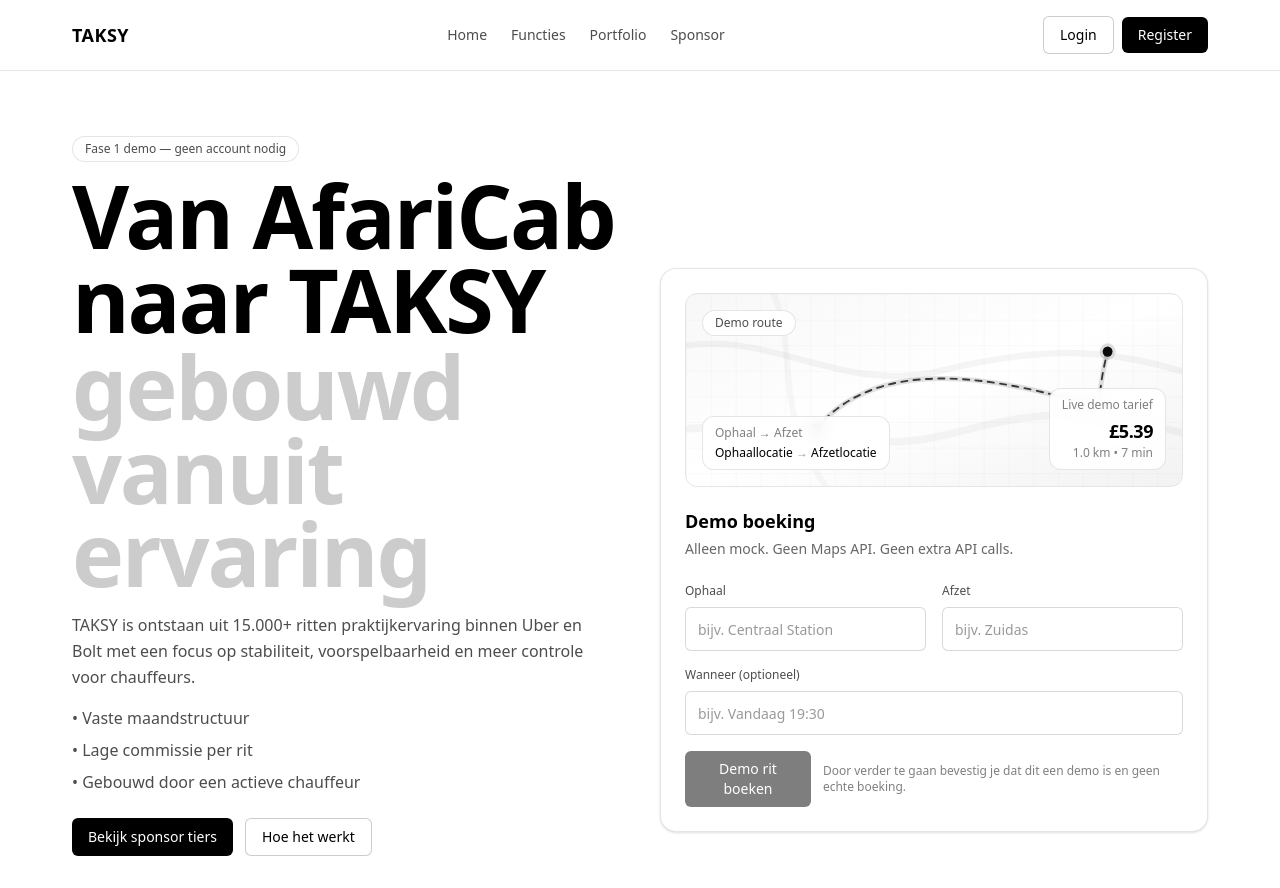
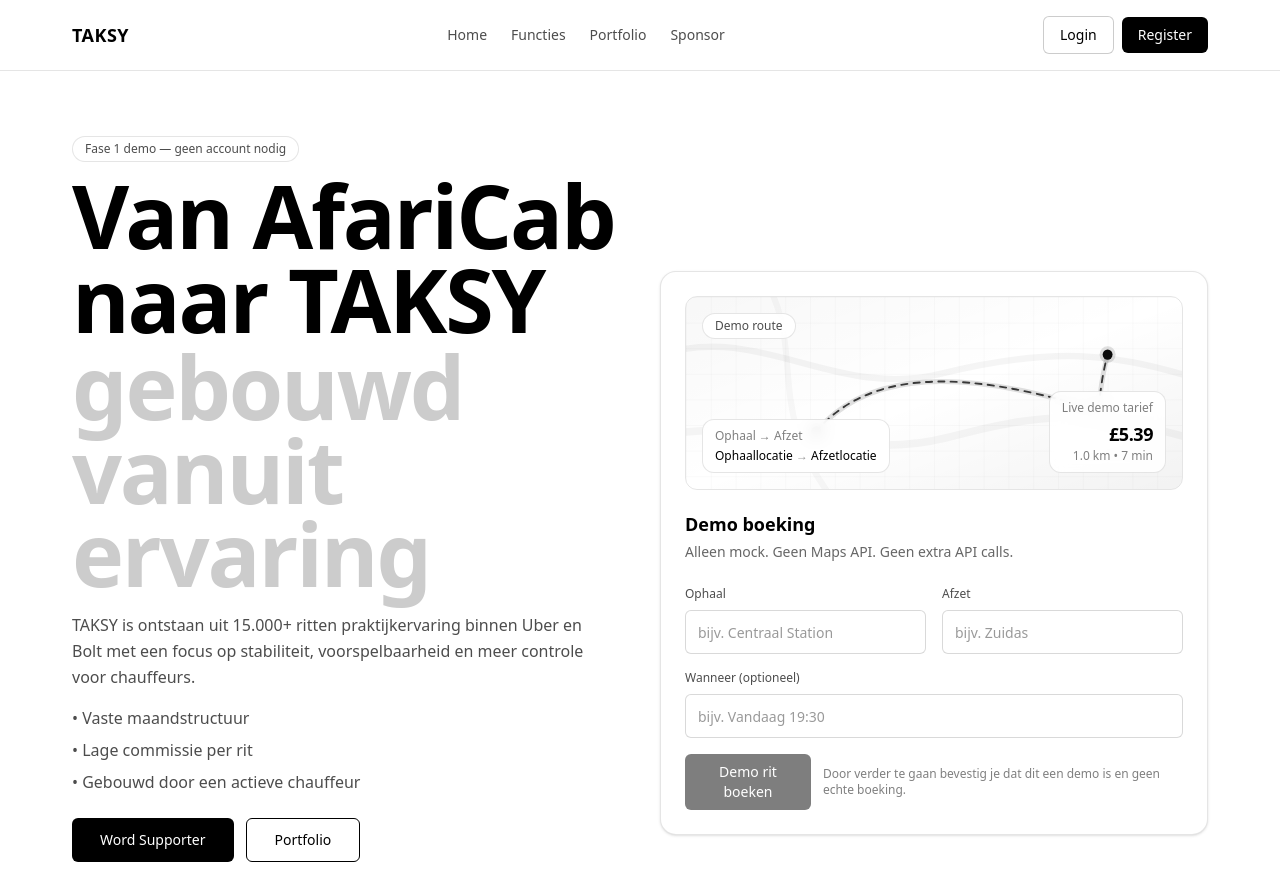
Before and after one commit to Taksyeu/Taksy, a Next.js app: page / in a window 1280 px wide. Shown: the top 888 px of the page. Built offline with nearby package versions, Linux system fonts and the light colour scheme.

Commit message:
CTA refinement + scroll behavior

```diff
--- a/src/components/landing/HeroBooking.tsx
+++ b/src/components/landing/HeroBooking.tsx
@@ -63,10 +63,25 @@ export function HeroBooking() {
           <li>• Gebouwd door een actieve chauffeur</li>
         </ul>
 
-        <div className="mt-6 flex flex-wrap gap-3">
-          <Button href="#sponsors">Bekijk sponsor tiers</Button>
-          <Button variant="secondary" href="#how-it-works">
-            Hoe het werkt
+        <div className="mt-6 flex flex-col gap-3 sm:flex-row sm:items-center">
+          <Button
+            type="button"
+            className="h-11 w-full justify-center rounded-md bg-[#000000] px-7 py-2 text-sm font-medium text-[#FFFFFF] hover:bg-black/90 sm:w-auto"
+            onClick={() => {
+              document.querySelector('#sponsors')?.scrollIntoView({ behavior: 'smooth', block: 'start' });
+            }}
+          >
+            Word Supporter
+          </Button>
+          <Button
+            type="button"
+            variant="secondary"
+            className="h-11 w-full justify-center rounded-md border border-[#000000] bg-[#FFFFFF] px-7 py-2 text-sm font-medium text-[#000000] hover:border-black/60 sm:w-auto"
+            onClick={() => {
+              document.querySelector('#calculator')?.scrollIntoView({ behavior: 'smooth', block: 'start' });
+            }}
+          >
+            Portfolio
           </Button>
         </div>
 
```
